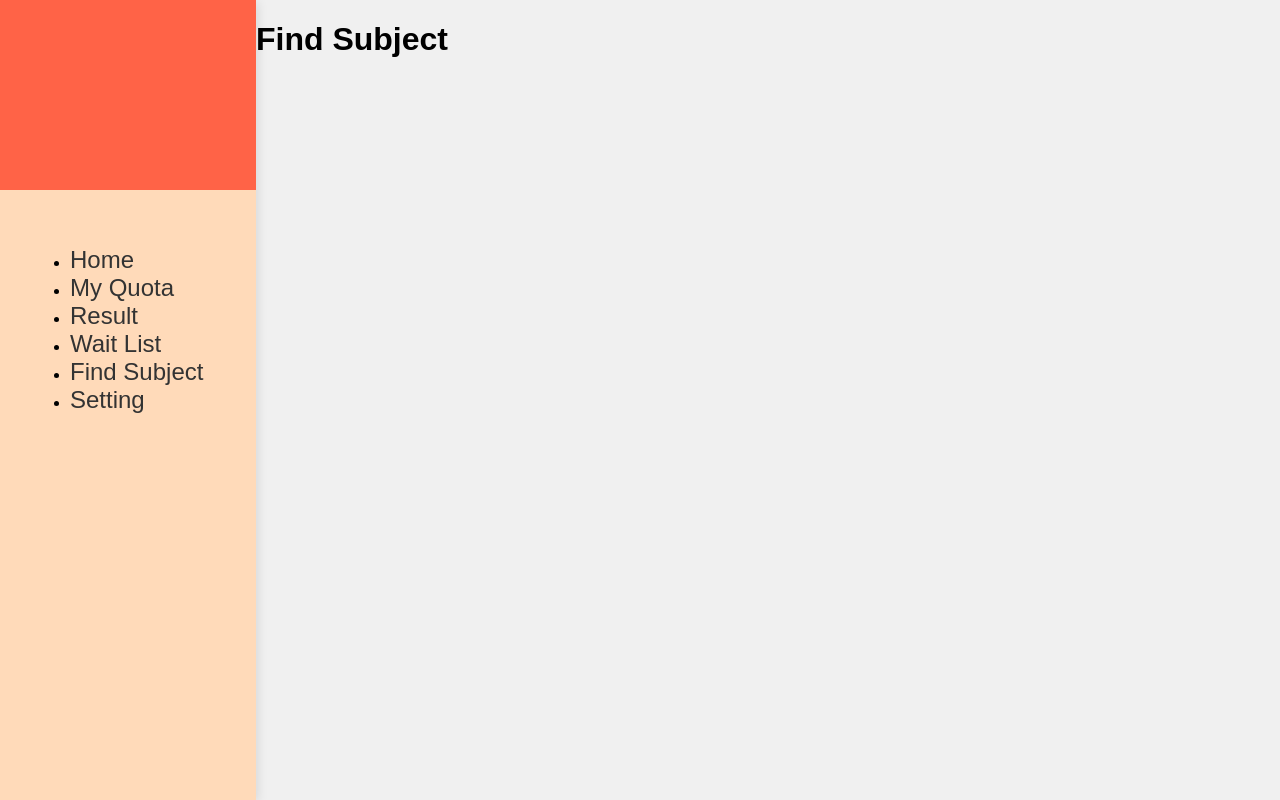
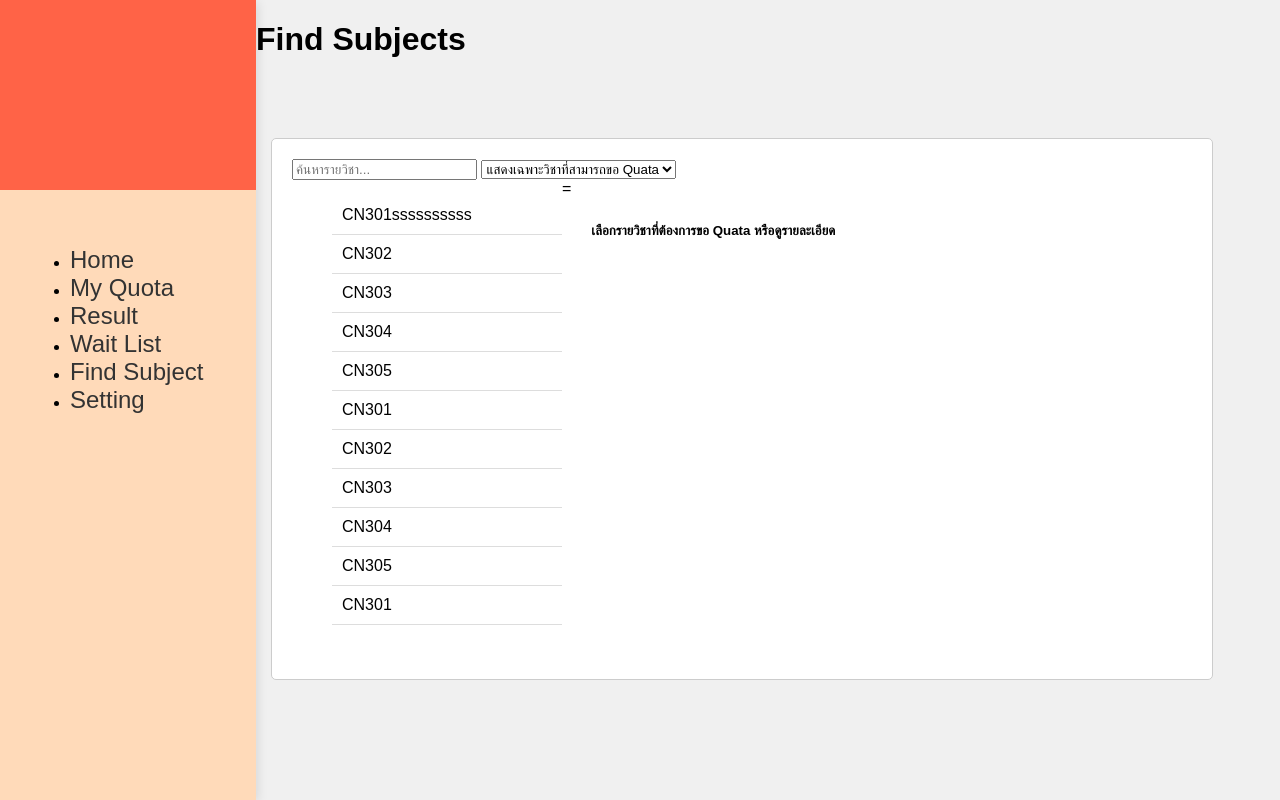
Before and after one commit to 6510525022/cn331-as2, a Django app: page /findSub in a window 1280 px wide. Run offline with Django 5.2, Linux system fonts and the light colour scheme; some web fonts are replaced.

Commit message:
EDIT findSub.html v0.1

```diff
--- a/myProject/myQuataWeb/templates/findSub.html
+++ b/myProject/myQuataWeb/templates/findSub.html
@@ -1,5 +1,145 @@
 {% extends 'base.html' %}
 
 {% block content %}
-<h1>Find Subject</h1>
+
+<h1>Find Subjects</h1>
+
+<style>
+    .container {
+      max-width: 1140px;
+      margin-left: auto;
+      margin-right: auto;
+      padding-left: 15px;
+      padding-right: 15px;
+    }
+
+    .mt-5 {
+      margin-top: 80px;
+    }
+
+    .custom-box {
+      border-radius: 5px;
+      background-color: white;
+      border: 1px solid #ccc;
+      padding: 20px;
+      width: 900px;
+      height: 500px;
+    }
+
+    .row {
+      display: flex;
+    }
+
+    .col-left {
+      width: 33.33%;
+      border-right: 1px solid #ddd;
+      padding-right: 15px;
+    }
+
+    .col-right {
+      width: 66.66%;
+      padding-left: 15px;
+    }
+
+    .scrollable-list {
+      width: 30%;
+      max-height: 450px;
+      overflow-y: auto;
+    }
+
+    .list-group-item {
+      padding: 10px;
+      cursor: pointer;
+      list-style-type: none;
+      border-bottom: 1px solid #ddd;
+    }
+
+    .list-group-item.active {
+      background-color: gray;
+      color: white;
+    }
+
+
+    ::-webkit-scrollbar {
+        width: 6px; /* width of the entire scrollbar */
+    }
+
+    ::-webkit-scrollbar-track {
+        background: #f1f1f1; /* color of the tracking area */
+    }
+
+    ::-webkit-scrollbar-thumb {
+        background: #888; /* color of the scroll thumb */
+    }
+
+    ::-webkit-scrollbar-thumb:hover {
+        background: #555; /* color of the scroll thumb on hover */
+    }
+
+  </style>
+
+<div class="container mt-5">
+    <div class="row justify-content-center">
+      <div class="col-md-8">
+        <div class="custom-box">
+
+            <!-- กรอบสี่เหลี่ยม -->
+            <header>
+                <input type="text" id="search" placeholder="ค้นหารายวิชา...">
+                <select id="Quata-filter">
+                    <option value="">แสดงเฉพาะวิชาที่สามารถขอ Quata</option>
+                </select>
+                <!-- <button id="add-subject-btn">เพิ่มวิชา</button> -->
+            </header>
+
+
+            <div class="row">
+            <!-- รายชื่อทางด้านซ้าย -->
+                <div class="scrollable-list">
+                  <ul class="list-group" id="nameList">
+                    <li class="list-group-item" onclick="showDetails('CN301')">CN301ssssssssss</li>
+                    <li class="list-group-item" onclick="showDetails('CN302')">CN302</li>
+                    <li class="list-group-item" onclick="showDetails('CN303')">CN303</li>
+                    <li class="list-group-item" onclick="showDetails('CN304')">CN304</li>
+                    <li class="list-group-item" onclick="showDetails('CN305')">CN305</li>
+                    <li class="list-group-item" onclick="showDetails('CN301')">CN301</li>
+                    <li class="list-group-item" onclick="showDetails('CN302')">CN302</li>
+                    <li class="list-group-item" onclick="showDetails('CN303')">CN303</li>
+                    <li class="list-group-item" onclick="showDetails('CN304')">CN304</li>
+                    <li class="list-group-item" onclick="showDetails('CN305')">CN305</li>
+                    <li class="list-group-item" onclick="showDetails('CN301')">CN301</li>
+                    <li class="list-group-item" onclick="showDetails('CN302')">CN302</li>
+                    <li class="list-group-item" onclick="showDetails('CN303')">CN303</li>
+                    <li class="list-group-item" onclick="showDetails('CN304')">CN304</li>
+                    <li class="list-group-item" onclick="showDetails('CN305')">CN305</li>
+                  </ul>
+                </div>
+
+
+                <!-- รายละเอียดของชื่อที่เลือกทางด้านขวา -->=
+                <div id="SubjectDetails" style="padding: 20px;">
+                    <h5> เลือกรายวิชาที่ต้องการขอ Quata หรือดูรายละเอียด </h5>
+                </div>
+
+            </div>
+        </div>
+    </div>
+</div>
+
+
+
+<script>
+    function showDetails(name) {
+        document.getElementById("SubjectDetails").innerHTML = `<h4>วิชา ${name}</h4> <p> รายละเอียดของวิชา ${name}</p>`;
+
+        // Highlight the selected item
+        let listItems = document.querySelectorAll('.list-group-item');
+        listItems.forEach(item => {
+            item.classList.remove('active');
+        });
+            event.target.classList.add('active');
+        }
+</script>
+
+
 {% endblock %}
```
